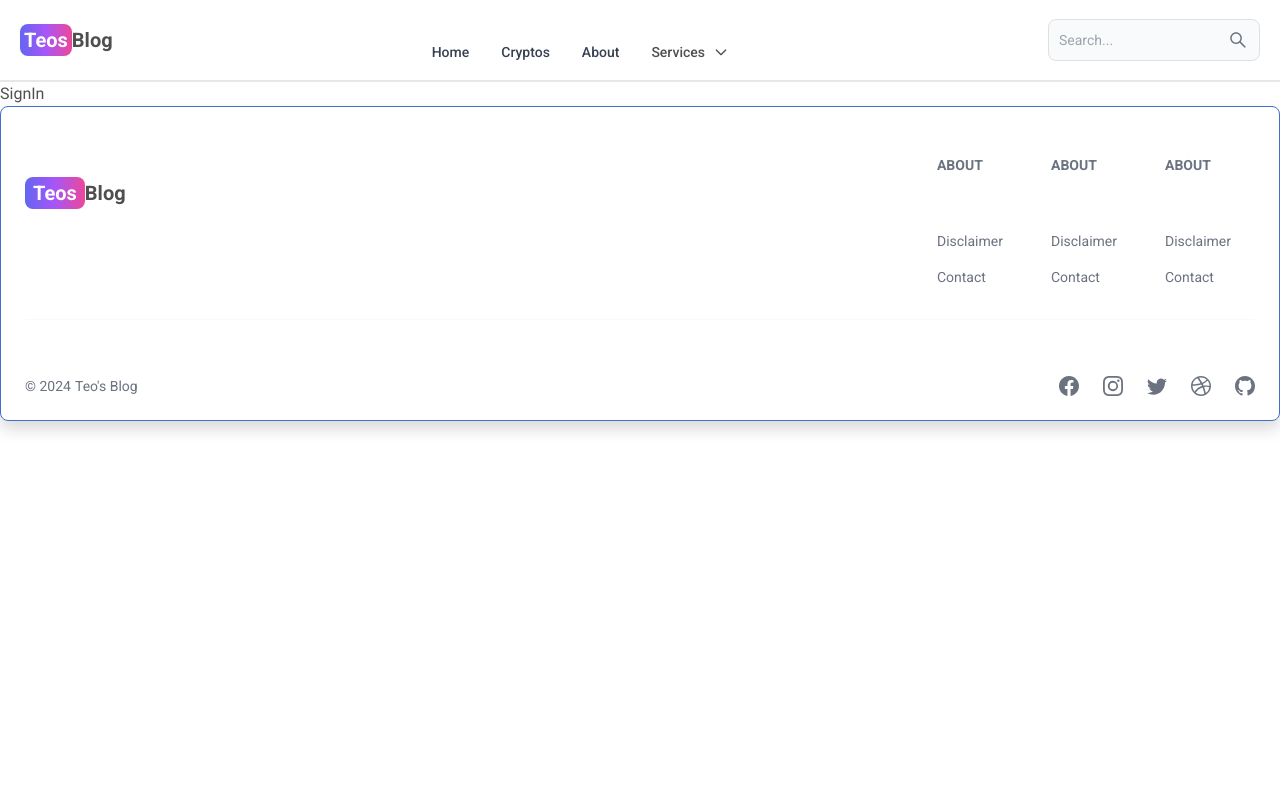
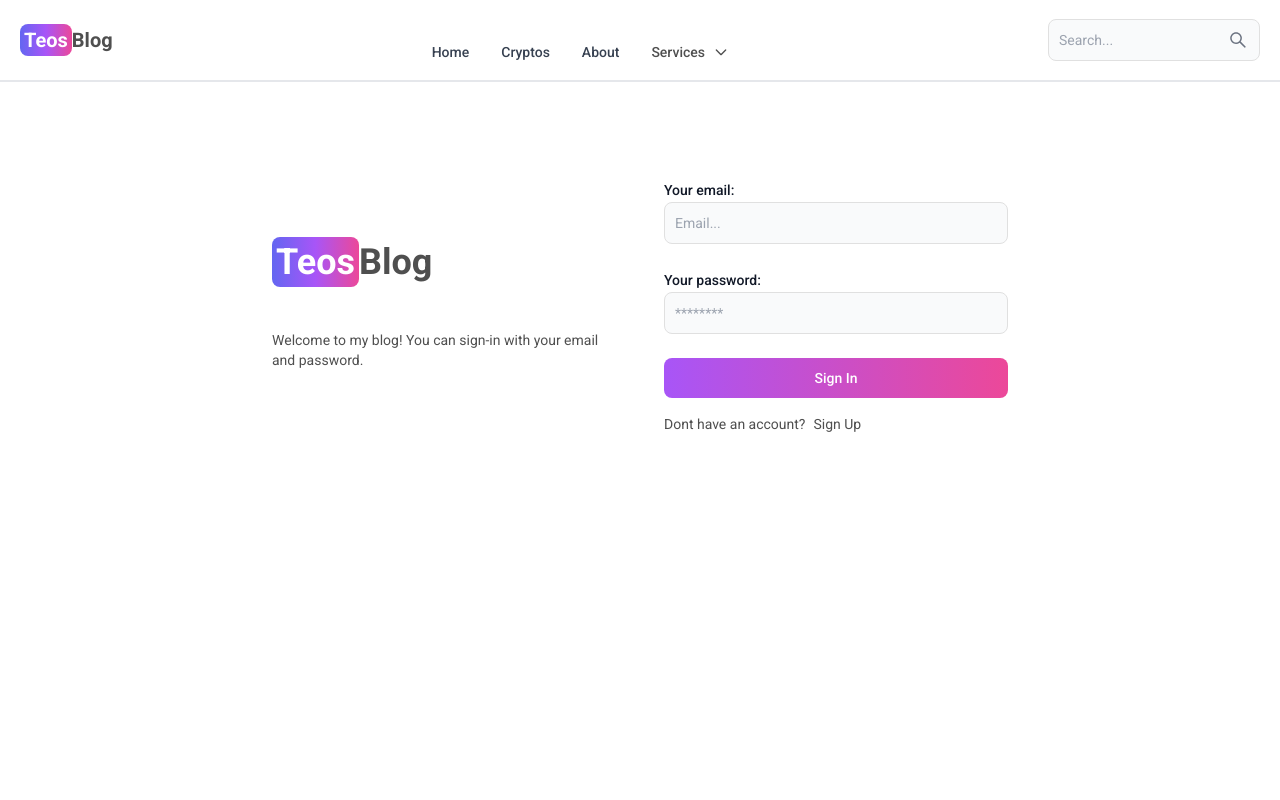
Before and after one commit to teosaridis/mern-destate, a React (Vite) app in the folder client/: page /signin in a window 1280 px wide. Shown: the top 800 px of the page. Built offline with nearby package versions, Linux system fonts and the light colour scheme.

Commit message:
Complete signin page functionality

```diff
--- a/client/src/pages/SignIn.jsx
+++ b/client/src/pages/SignIn.jsx
@@ -1,5 +1,106 @@
-import React from "react";
+import { Alert, Button, Label, Spinner, TextInput } from "flowbite-react";
+import { useState } from "react";
+import { Link, useNavigate } from "react-router-dom";
 
-export default function SignIn() {
-  return <div>SignIn</div>;
+export default function signIn() {
+  const [formData, setFormData] = useState({});
+  const [errorMessage, setErrorMessage] = useState(null);
+  const [loading, setLoading] = useState(false);
+  const navigate = useNavigate();
+
+  const handleChange = (e) => {
+    setFormData({ ...formData, [e.target.id]: e.target.value.trim() });
+  };
+
+  const handleSubmit = async (e) => {
+    e.preventDefault();
+    if (!formData.email || !formData.password) {
+      return setErrorMessage("Please fill all fields!");
+    }
+    try {
+      setLoading(true);
+      setErrorMessage(null);
+      const res = await fetch("/api/auth/signin", {
+        method: "POST",
+        headers: { "Content-Type": "application/json" },
+        body: JSON.stringify(formData),
+      });
+      const data = await res.json();
+      if (data.success === false) {
+        setLoading(false);
+        return setErrorMessage(data.message);
+      }
+      if (res.ok) {
+        navigate("/");
+      }
+    } catch (error) {
+      setErrorMessage(error.message);
+      setLoading(false);
+    }
+  };
+
+  return (
+    <div className="min-h-screen mt-20">
+      <div className="flex p-3 max-w-3xl mx-auto flex-col md:flex-row md:items-center gap-5">
+        {/* Left side */}
+        <div className="flex-1">
+          <Link to={"/"} className="text-4xl font-bold">
+            <span className="px-1 py-1 bg-gradient-to-r from-indigo-500 via-purple-500 to-pink-500 rounded-lg text-white">
+              Teos
+            </span>
+            Blog
+          </Link>
+          <p className="text-sm mt-5">
+            Welcome to my blog! You can sign-in with your email and password.
+          </p>
+        </div>
+        {/* Right side */}
+        <div className="flex-1">
+          <form className="flex flex-col gap-4" onSubmit={handleSubmit}>
+            <div className="div">
+              <Label value="Your email:" />
+              <TextInput
+                type="email"
+                placeholder="Email..."
+                id="email"
+                onChange={handleChange}
+              />
+            </div>
+            <div className="div">
+              <Label value="Your password:" />
+              <TextInput
+                type="password"
+                placeholder="********"
+                id="password"
+                onChange={handleChange}
+              />
+            </div>
+
+            <Button
+              gradientDuoTone="purpleToPink"
+              type="submit"
+              disabled={loading}
+            >
+              {loading ? (
+                <>
+                  <Spinner size="sm" /> <span className="pl-3">Loading...</span>
+                </>
+              ) : (
+                "Sign In"
+              )}
+            </Button>
+          </form>
+          <div className="flex gap-2 text-sm mt-3">
+            <span>Dont have an account?</span>
+            <Link to={"/signin"}>Sign Up</Link>
+          </div>
+          {errorMessage && (
+            <>
+              <Alert className="mt-2 ml-5 text-error">{errorMessage}</Alert>
+            </>
+          )}
+        </div>
+      </div>
+    </div>
+  );
 }
```
